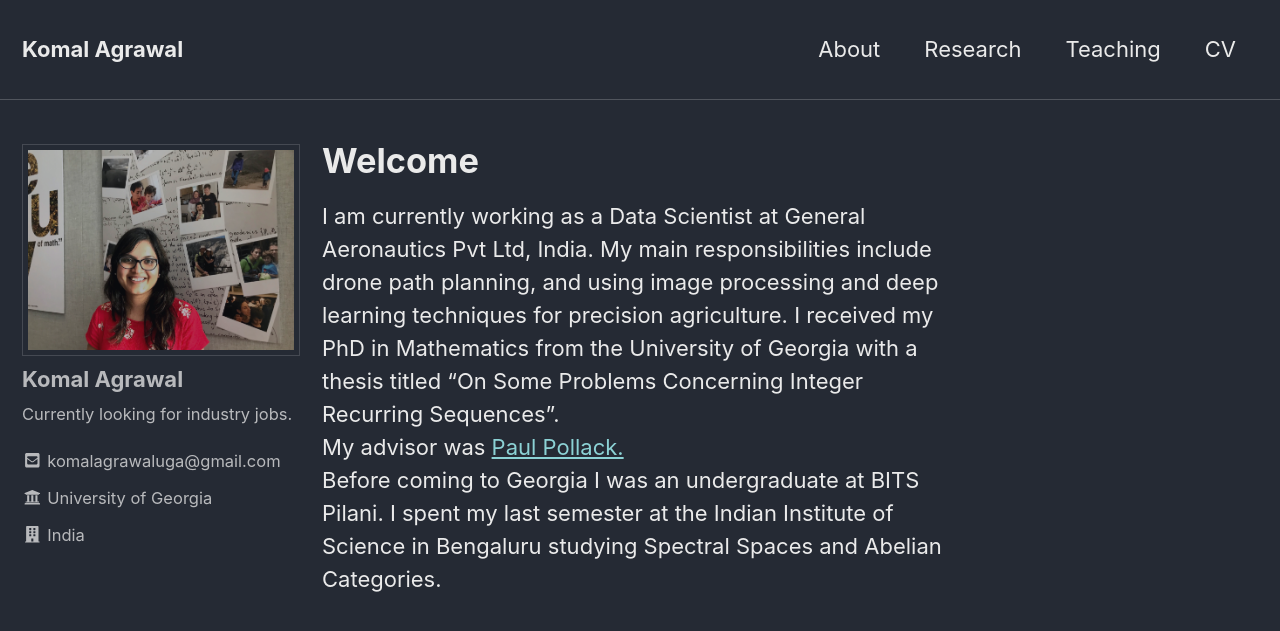
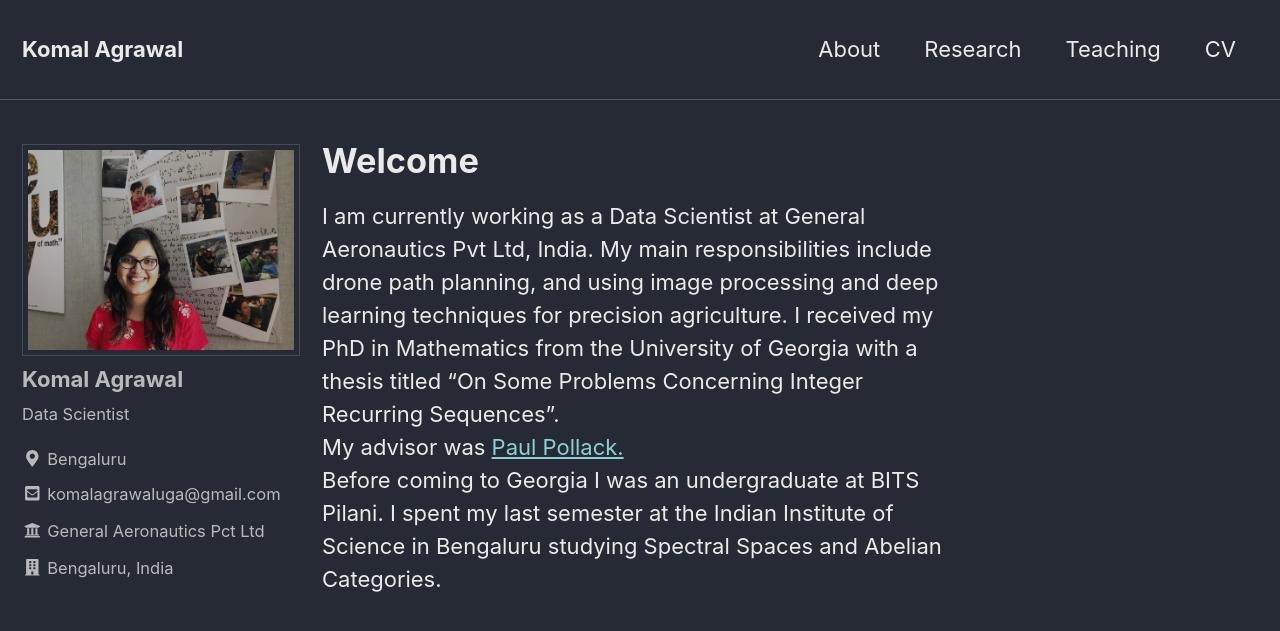
Before and after one commit to komala033/komala033.github.io, a Jekyll site: the page built from index.md, in a window 1280 px wide and 900 px high. Shown: the top 631 px of the window. Built offline with Jekyll 4.4.1, drawn with Linux system fonts in a browser that asks for light colours; nearby versions of some CDN libraries.

Commit message:
Update _config.yml

```diff
--- a/_config.yml
+++ b/_config.yml
@@ -101,8 +101,8 @@ analytics:
 author:
   name             : "Komal Agrawal"
   avatar           : "/assets/images/KomalPhoto.jpeg"
-  bio              : "Currently looking for industry jobs."
-  location         :
+  bio              : "Data Scientist"
+  location         : Bengaluru
   pronoun          : she/her/hers
   email            : "komalagrawaluga@gmail.com"
   uri              :
@@ -130,10 +130,10 @@ author:
   weibo            :
   xing             :
   youtube          : # "https://youtube.com/c/MichaelRoseDesign"
-  affiliation      : "University of Georgia"
-  affiliationurl   : "http://www.math.uga.edu/"
-  worklocation     : "India"
-  workmap          : "https://goo.gl/pioTxT"
+  affiliation      : "General Aeronautics Pct Ltd"
+  affiliationurl   : "https://generalaeronautics.com/"
+  worklocation     : "Bengaluru, India"
+  workmap          : "https://goo.gl/maps/ukheLLAhiEgurejM9"
 
 # Reading Files
 include:
```
